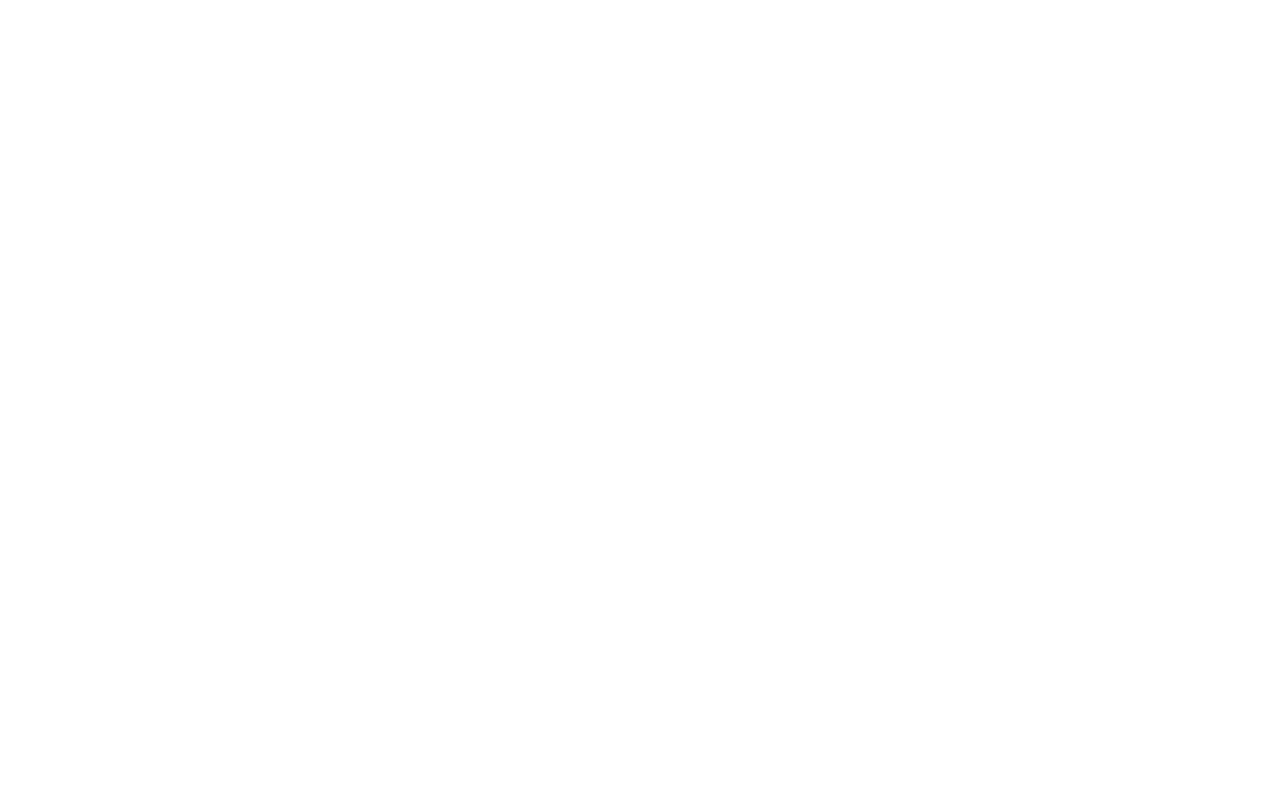
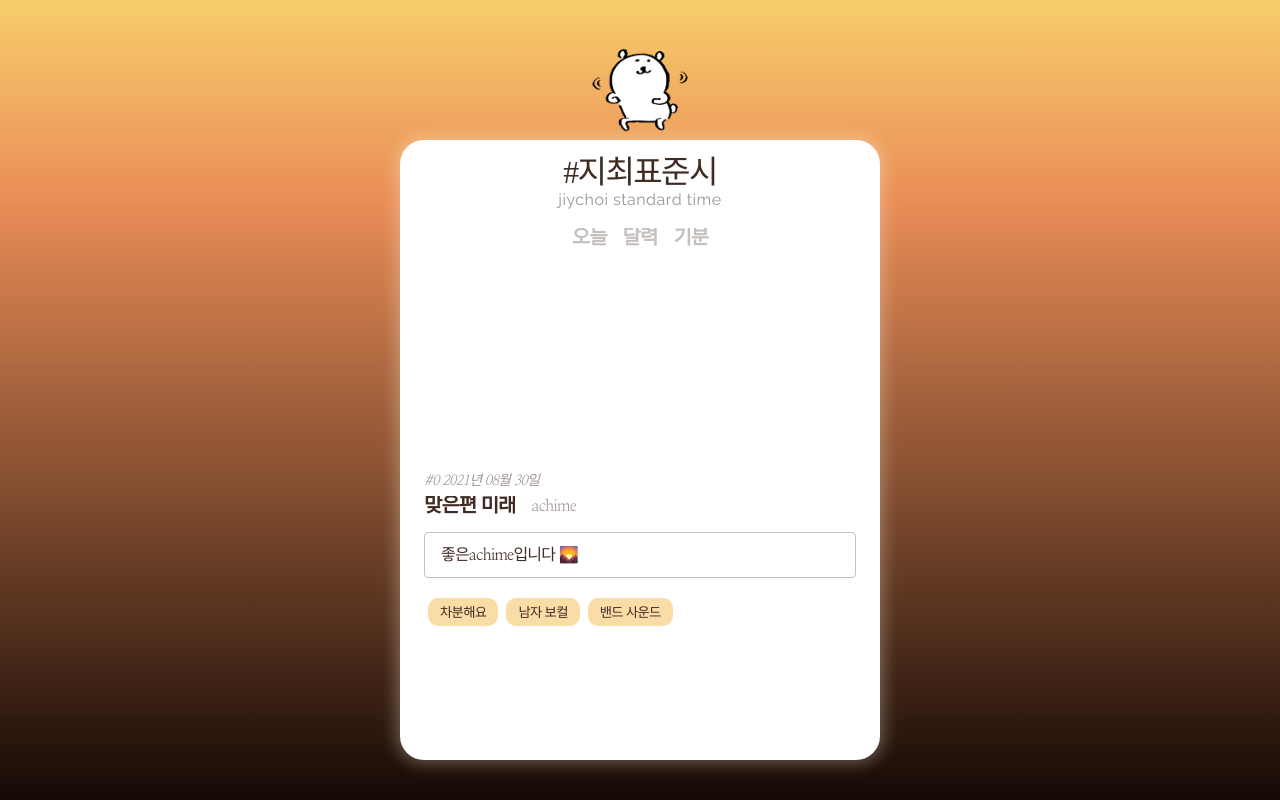
Before and after one commit to chichoon/JiychoiStandardTime, a React (Create React App) app: page /play/0 in a window 1280 px wide. Before the commit this address had no page. Built offline with nearby package versions, Linux system fonts and the light colour scheme; a web font is replaced by a local one.

Commit message:
Feat: play 페이지 (인덱스로 노래 재생할 수 있는 페이지) 구성

```diff
--- /dev/null
+++ b/src/router/Play/PlayInner.tsx
@@ -0,0 +1,13 @@
+import { PlayerComponent } from 'components';
+import { useFetchSongByIndex } from 'hooks';
+
+interface IProps {
+  index: number;
+}
+
+const PlayInner = ({ index }: IProps) => {
+  const indexSong = useFetchSongByIndex(index);
+  return <PlayerComponent song={indexSong} loop />;
+};
+
+export default PlayInner;
--- /dev/null
+++ b/src/router/Play/index.tsx
@@ -0,0 +1,23 @@
+import { Suspense } from 'react';
+import { ErrorBoundary } from 'react-error-boundary';
+import { useParams } from 'react-router-dom';
+import cx from 'classnames';
+
+import { Error, Loading } from 'components';
+import PlayInner from './PlayInner';
+
+const Play = () => {
+  const { index } = useParams();
+  const handleErrorFallback = () => <Error message='노래를 불러올 수 없어요' />;
+  return (
+    <div className={cx('innerContainer')}>
+      <ErrorBoundary FallbackComponent={handleErrorFallback}>
+        <Suspense fallback={<Loading />}>
+          <PlayInner index={Number(index)} />
+        </Suspense>
+      </ErrorBoundary>
+    </div>
+  );
+};
+
+export default Play;
--- a/src/router/index.tsx
+++ b/src/router/index.tsx
@@ -3,6 +3,7 @@ import { Navigate, Route, Routes } from 'react-router-dom';
 import { Layout } from 'components';
 import Main from './Main';
 import Mood from './Mood';
+import Play from './Play';
 
 const Router = () => {
   return (
@@ -12,6 +13,7 @@ const Router = () => {
         <Route path='main' element={<Main />} />
         <Route path='calendar' element={<Main />} />
         <Route path='mood' element={<Mood />} />
+        <Route path='play/:index' element={<Play />} />
       </Route>
     </Routes>
   );
```
